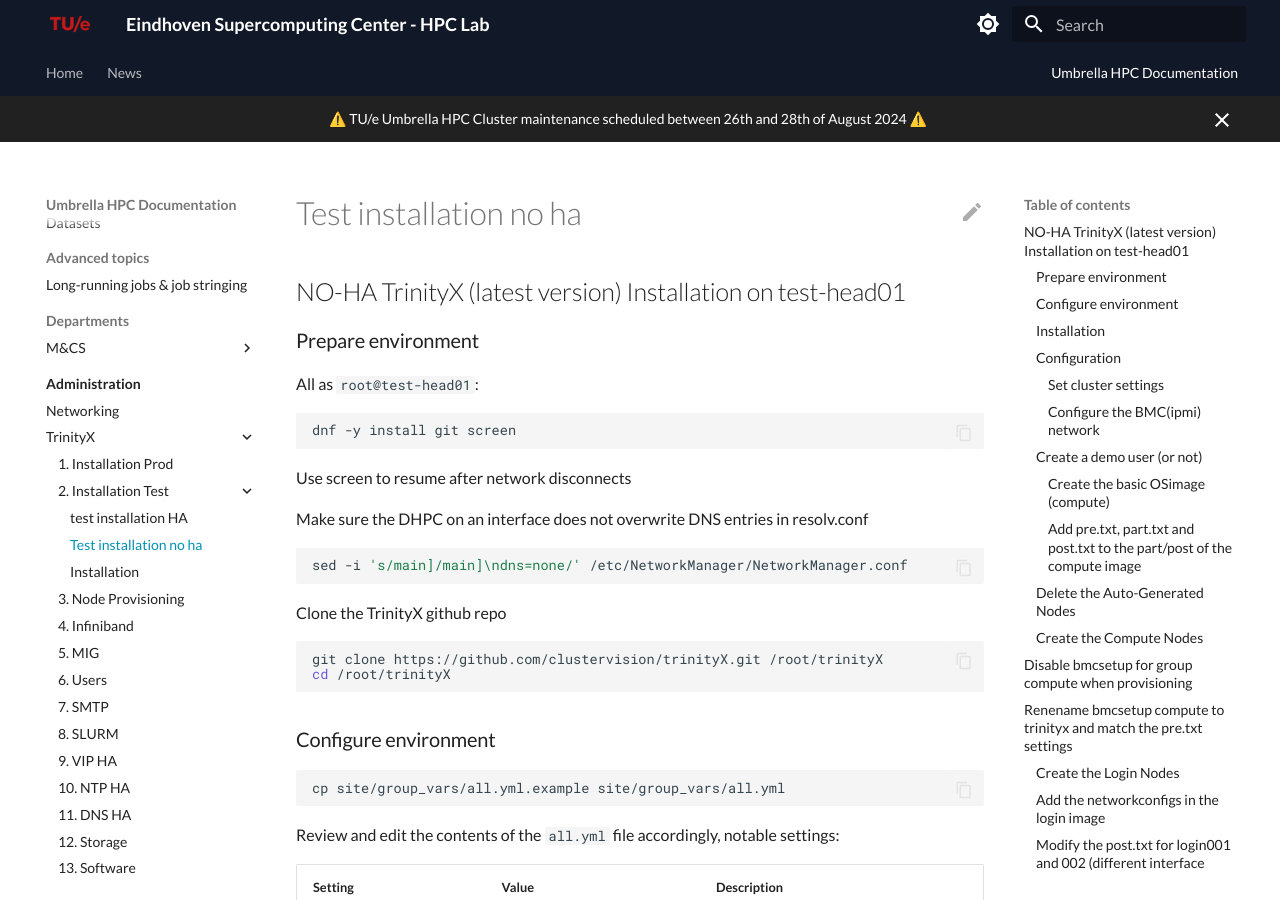
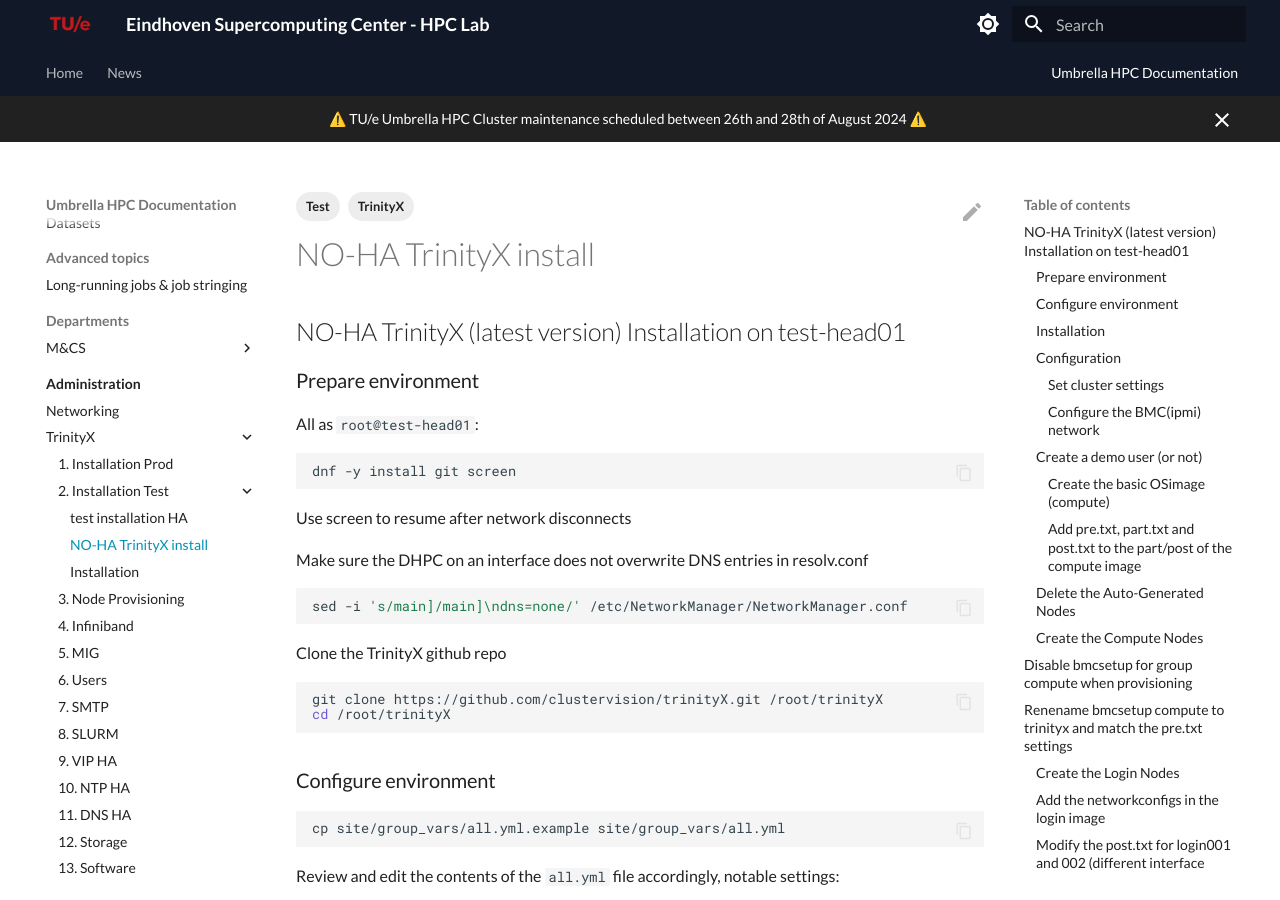
Before and after one commit to gferhpc/supercomputing.tue.nl, an MkDocs documentation site: the page built from pages/documentation/administration/trinityx/test installation/test-installation-no-ha.md, in a window 1280 px wide and 900 px high. Built offline with MkDocs 1.6.1 and Material for MkDocs 9.7.7, drawn with Linux system fonts in a browser that asks for light colours.

Commit message:
Update test-installation-no-ha.md

```diff
--- a/pages/documentation/administration/trinityx/test installation/test-installation-no-ha.md
+++ b/pages/documentation/administration/trinityx/test installation/test-installation-no-ha.md
@@ -1,3 +1,8 @@
+---
+title: NO-HA TrinityX install
+tags: [TrinityX, Test]
+---
+
 ## NO-HA TrinityX (latest version) Installation on test-head01
 
 ### Prepare environment
```
